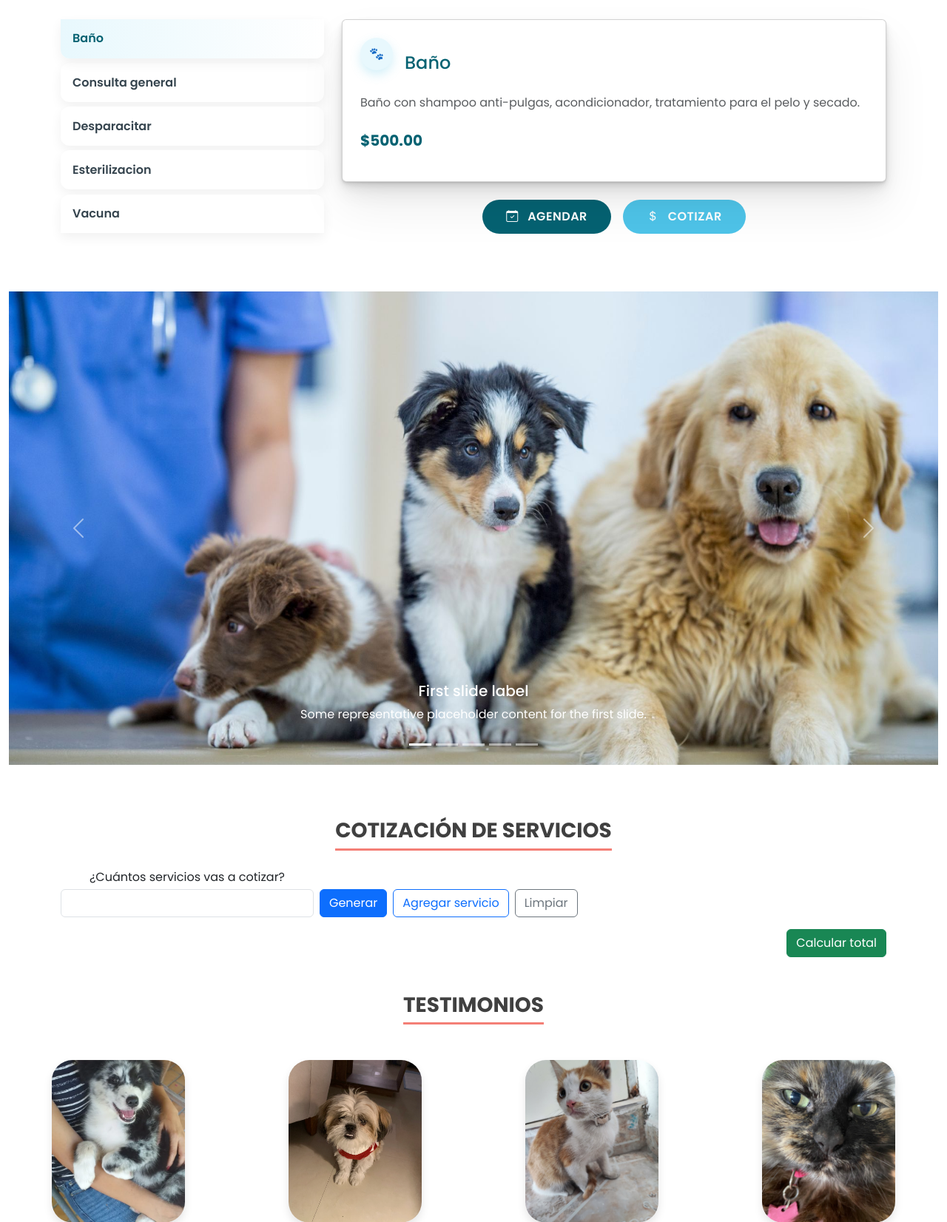
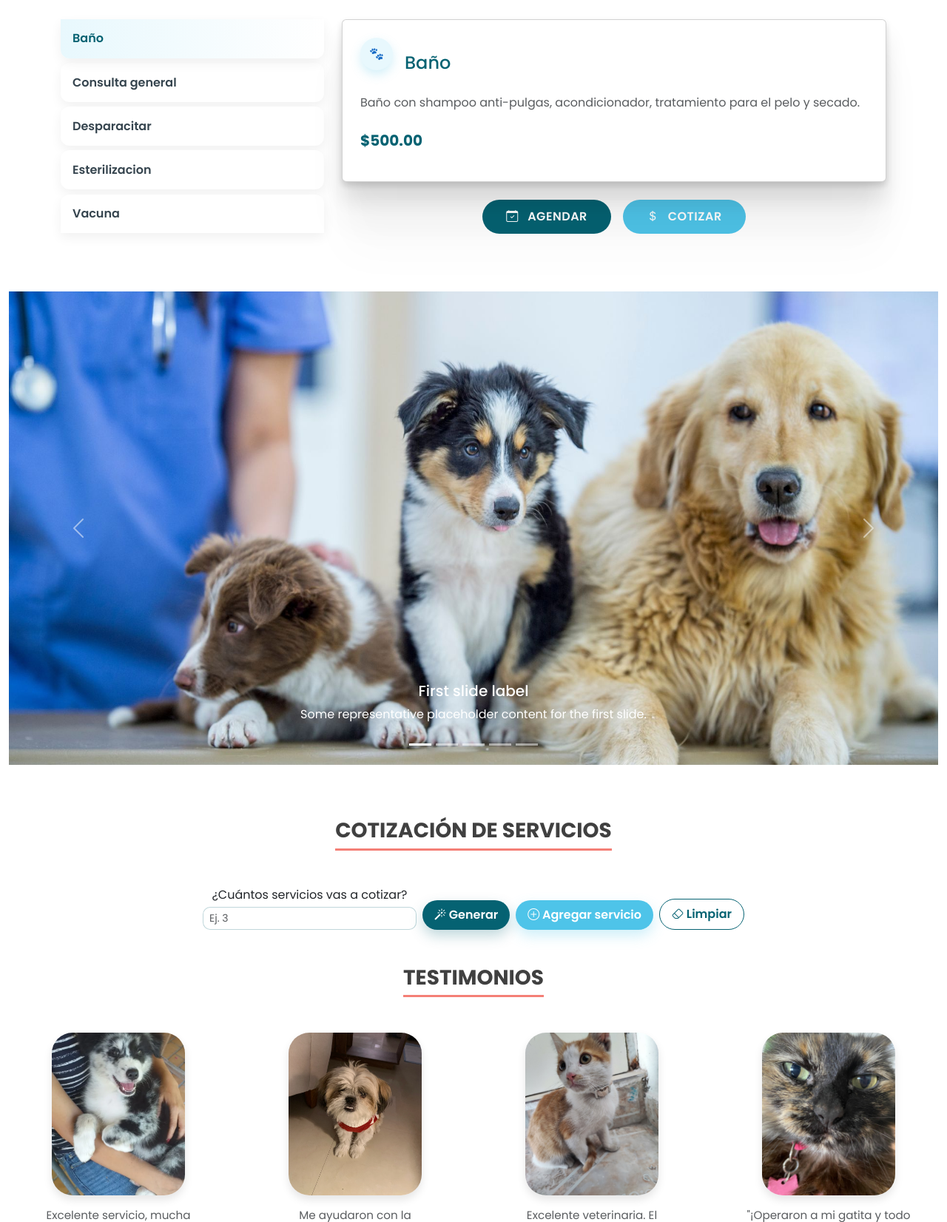
Before and after one commit to anagatuna/PIA_Eq1, a Django app: page / in a window 1280 px wide. Shown: the part 1559-3211 px from the top of the page at 74% size. Run offline with Django 5.2, Linux system fonts and the light colour scheme; data comes from the database, SQL or seed files in the repository.

Commit message:
estilo formulario cotizador

```diff
--- a/veterinaria/app/static/css/style.css
+++ b/veterinaria/app/static/css/style.css
@@ -343,8 +343,12 @@
 /* Panel derecho */
 .detalle-servicio {
   border: 0;
-  border-radius: 2rem;
-  box-shadow: rgba(0, 0, 0, 0.07) 0px 1px 2px, rgba(0, 0, 0, 0.07) 0px 2px 4px, rgba(0, 0, 0, 0.07) 0px 4px 8px, rgba(0, 0, 0, 0.07) 0px 8px 16px, rgba(0, 0, 0, 0.07) 0px 16px 32px, rgba(0, 0, 0, 0.07) 0px 32px 64px;
+  box-shadow:
+    0 100px 62px rgba(0, 0, 0, 0.02),
+    0 60px 52px rgba(0, 0, 0, 0.05),
+    0 25px 30px rgba(0, 0, 0, 0.10),
+    0 5px 10px rgba(0, 0, 0, 0.15);
+  border-radius: 23px;
   overflow: hidden;
 }
 
@@ -437,6 +441,7 @@
   object-fit: cover;
 }
 
+/* ===== Título de sección ===== */
 #cotizacion {
   color: #404040;
   font-weight: bold;
@@ -444,7 +449,154 @@
   padding-bottom: 0.5rem;
   margin-bottom: 1.5rem;
   border-bottom: 3px solid #F47F76;
-  text-transform: uppercase;
+}
+
+/* Inputs */
+.coti-input,
+.coti-toolbar .form-control {
+  border-radius: 10px !important;
+  border: 1px solid rgba(5, 98, 114, .25) !important;
+}
+
+.coti-input:focus,
+.coti-toolbar .form-control:focus {
+  outline: none;
+  border-color: var(--accent) !important;
+  box-shadow: 0 0 0 .2rem rgba(78, 196, 233, .25) !important;
+}
+
+/* ——— Botones ——— */
+.btn-coti-primary {
+  background: var(--primary) !important;
+  color: #fff !important;
+  border-radius: 999px !important;
+  border: none !important;
+  padding: .5rem 1rem !important;
+  font-weight: 600 !important;
+  box-shadow: 0 8px 18px rgba(5, 98, 114, .25) !important;
+}
+
+.btn-coti-primary:hover {
+  background: #045661 !important;
+}
+
+.btn-coti-accent {
+  background: var(--accent) !important;
+  color: #fff !important;
+  border-radius: 999px !important;
+  border: none !important;
+  padding: .5rem 1rem !important;
+  font-weight: 600 !important;
+  box-shadow: 0 8px 18px rgba(78, 196, 233, .28) !important;
+}
+
+.btn-coti-accent:hover {
+  background: #39bde2 !important;
+}
+
+.btn-coti-outline {
+  background: #fff !important;
+  color: var(--primary) !important;
+  border: 1px solid var(--primary) !important;
+  border-radius: 999px !important;
+  padding: .5rem 1rem !important;
+  font-weight: 600 !important;
+}
+
+.btn-coti-outline:hover {
+  background: rgba(142, 230, 247, .25) !important;
+}
+
+.btn-coti-success {
+  background: linear-gradient(135deg, var(--primary), #088ba0) !important;
+  color: #fff !important;
+  border: none !important;
+  border-radius: 12px !important;
+  padding: .6rem 1rem !important;
+  font-weight: 700 !important;
+  box-shadow: 0 10px 24px rgba(5, 98, 114, .28) !important;
+}
+
+.btn-coti-success:hover {
+  filter: brightness(1.05);
+}
+
+/* ——— Tabla ——— */
+.coti-table-wrap {
+  border-radius: 16px;
+  overflow: hidden;
+  box-shadow: rgba(0, 0, 0, 0.2) 0px 60px 40px -7px;
+  background: #fff;
+}
+
+/* Cabecera con gradiente (quita .table-light del thead) */
+.coti-table thead th {
+  background: var(--primary);
+  color: #fff !important;
+  border-bottom: none !important;
+}
+
+/* Celdas */
+.coti-table tbody td,
+.coti-table tfoot td {
+  color: var(--ink);
+  vertical-align: middle;
+}
+
+.coti-table tbody tr:hover {
+  background: rgba(142, 230, 247, .14);
+}
+
+/* Controles dentro de la tabla */
+.coti-table select.form-select,
+.coti-table input[type="number"].form-control {
+  border-radius: 10px;
+  padding: .25rem .5rem;
+  border: 1px solid rgba(5, 98, 114, .25);
+}
+
+.coti-table select:focus,
+.coti-table input[type="number"].form-control:focus {
+  border-color: var(--accent);
+  box-shadow: 0 0 0 .2rem rgba(78, 196, 233, .2);
+}
+
+/* Fila descuento / total */
+.coti-desc-row {
+  background: rgba(142, 230, 247, .12);
+}
+
+.coti-total-row {
+  background: linear-gradient(135deg, var(--primary), #088ba0);
+  color: #fff;
+  position: sticky;
+  bottom: 0;
+}
+
+.coti-total-row td {
+  border-top: none !important;
+}
+
+/* Icono eliminar */
+.coti-table .del {
+  color: var(--coral) !important;
+}
+
+/* ——— Animación de entrada coherente con el resto ——— */
+.anim-rise {
+  animation: rise .45s ease both;
+}
+
+@keyframes rise {
+  from {
+    opacity: 0;
+    transform: translateY(8px);
+  }
+
+  to {
+    opacity: 1;
+    transform: none;
+  }
 }
 
 /* ===== Sección testimonios ===== */
--- a/veterinaria/app/static/js/cotizar.js
+++ b/veterinaria/app/static/js/cotizar.js
@@ -3,16 +3,16 @@
         window.__cotizacionInit = true;
 
   document.addEventListener('DOMContentLoaded', () => {
-        const tbody = document.querySelector('#tabla-resultados tbody');
-        const tablaWrap = document.getElementById('tabla-wrap');
-        const totalEl = document.getElementById('total');
-        const numInput = document.getElementById('num-servicios');
-        const plantilla = document.getElementById('plantilla-servicio');
-        const OPTIONS = plantilla.innerHTML; // las <option> renderizadas por Django
-        const chkDesc = document.getElementById('chk-desc');
-        const pctDesc = document.getElementById('pct-desc');
+    const tbody      = document.querySelector('#tabla-resultados tbody');
+    const tablaWrap  = document.getElementById('tabla-wrap');
+    const totalEl    = document.getElementById('total');
+    const numInput   = document.getElementById('num-servicios');
+    const plantilla  = document.getElementById('plantilla-servicio');
+    const OPTIONS    = plantilla.innerHTML; // las <option> renderizadas por Django
+        const chkDesc    = document.getElementById('chk-desc');
+        const pctDesc    = document.getElementById('pct-desc');
 
-        const money = n => (n || 0).toLocaleString('es-MX', { style: 'currency', currency: 'MXN' });
+    const money = n => (n || 0).toLocaleString('es-MX', {style: 'currency', currency: 'MXN' });
 
     const filaHTML = () => `
         <tr>
@@ -42,85 +42,28 @@
     };
 
     const actualizarFila = (tr) => {
-            const sel = tr.querySelector('select');
-            const qty = Math.max(1, Number(tr.querySelector('input').value || 1));
-            const opt = sel.selectedOptions[0];
-            const p = opt ? Number(opt.dataset.precio || 0) : 0;
+      const sel  = tr.querySelector('select');
+        const qty  = Math.max(1, Number(tr.querySelector('input').value || 1));
+        const opt  = sel.selectedOptions[0];
+        const p    = opt ? Number(opt.dataset.precio || 0) : 0;
         const desc = opt ? (opt.dataset.desc || '') : '';
 
-            tr.querySelector('.desc').textContent = desc;
+        tr.querySelector('.desc').textContent   = desc;
         tr.querySelector('.precio').textContent = money(p);
-            tr.querySelector('.sub').textContent = money(p * qty);
+        tr.querySelector('.sub').textContent    = money(p * qty);
     };
 
-        // --- Botones ---
-        document.getElementById('btn-generar').addEventListener('click', () => {
-            const n = Math.max(1, parseInt(numInput.value) || 0);
-            if (!n) return;                 // no generar si el campo está vacío o 0
-            tbody.innerHTML = '';
-            for (let i = 0; i < n; i++) tbody.insertAdjacentHTML('beforeend', filaHTML());
-            resetResumen();
-            showTable();
-        });
-
-        document.getElementById('btn-agregar').addEventListener('click', () => {
-            // agrega exactamente 1
-            tbody.insertAdjacentHTML('beforeend', filaHTML());
-            // si estaba oculta la tabla, muéstrala
-            showTable();
-            // refleja cantidad actual en el input (no dispara change)
-            numInput.value = tbody.querySelectorAll('tr').length;
-            resetResumen();
-        });
-
-        document.getElementById('btn-limpiar').addEventListener('click', limpiarTodo);
-
-        // Si cambias el número, regenera limpio o esconde si vacío
-        numInput.addEventListener('change', () => {
-            const n = parseInt(numInput.value);
-            if (!n || n < 1) { limpiarTodo(); return; }
-            tbody.innerHTML = '';
-            for (let i = 0; i < n; i++) tbody.insertAdjacentHTML('beforeend', filaHTML());
-            resetResumen();
-            showTable();
-        });
-
-        // Habilitar / deshabilitar % descuento
-        chkDesc.addEventListener('change', () => {
-            pctDesc.disabled = !chkDesc.checked;
-            if (!chkDesc.checked) pctDesc.value = 0;
-        });
-
-        // Delegación: cambios en select/cantidad actualizan SOLO esa fila
-        tbody.addEventListener('input', (e) => {
-            const tr = e.target.closest('tr');
-            if (!tr) return;
-            if (e.target.matches('select, input[type="number"]')) {
-                actualizarFila(tr);
-                // El TOTAL solo cambia al presionar "Calcular total"
-            }
-        });
-
-        // Borrar fila
-        tbody.addEventListener('click', (e) => {
-            if (!e.target.closest('.del')) return;
-            e.target.closest('tr').remove();
-            const rows = tbody.querySelectorAll('tr').length;
-            numInput.value = rows ? rows : '';
-            if (!rows) { limpiarTodo(); } else { resetResumen(); }
-        });
-
-        // Calcular TOTAL (aplica descuento si está activo)
-        document.getElementById('btn-calcular').addEventListener('click', () => {
+    // === NUEVO: cálculo automático del total ===
+    const calcularTotal = () => {
       const rows = tbody.querySelectorAll('tr');
-            if (!rows.length) { resetResumen(); hideTable(); return; }
+        if (!rows.length) {resetResumen(); hideTable(); return; }
 
         let subtotal = 0;
       rows.forEach(tr => {
         const sel = tr.querySelector('select');
         const qty = Math.max(1, Number(tr.querySelector('input').value || 1));
         const opt = sel.selectedOptions[0];
-                const p = opt ? Number(opt.dataset.precio || 0) : 0;
+        const p   = opt ? Number(opt.dataset.precio || 0) : 0;
         subtotal += p * qty;
       });
 
@@ -131,6 +74,76 @@
       }
         totalEl.textContent = money(total);
         showTable();
+    };
+
+    // Helpers para crear N filas y recalcular
+    const crearFilas = (n) => {
+            tbody.innerHTML = '';
+        for (let i = 0; i < n; i++) tbody.insertAdjacentHTML('beforeend', filaHTML());
+        // inicializa cada fila (precios y subtotales en 0)
+        tbody.querySelectorAll('tr').forEach(actualizarFila);
+        calcularTotal();
+        showTable();
+    };
+
+    // --- Botones ---
+    document.getElementById('btn-generar').addEventListener('click', () => {
+      const n = Math.max(1, parseInt(numInput.value) || 0);
+        if (!n) return;
+        crearFilas(n);
+    });
+
+    document.getElementById('btn-agregar').addEventListener('click', () => {
+            tbody.insertAdjacentHTML('beforeend', filaHTML());
+        numInput.value = tbody.querySelectorAll('tr').length; // refleja cantidad
+        const tr = tbody.lastElementChild;
+        actualizarFila(tr);
+        calcularTotal();
+        showTable();
+    });
+
+        document.getElementById('btn-limpiar').addEventListener('click', limpiarTodo);
+
+    // Si cambias el número, regenera limpio o esconde si vacío
+    numInput.addEventListener('change', () => {
+      const n = parseInt(numInput.value);
+        if (!n || n < 1) {limpiarTodo(); return; }
+        crearFilas(n);
+    });
+
+    // Habilitar / deshabilitar % descuento y recalcular
+    chkDesc.addEventListener('change', () => {
+            pctDesc.disabled = !chkDesc.checked;
+        if (!chkDesc.checked) pctDesc.value = 0;
+        calcularTotal();
+    });
+        pctDesc.addEventListener('input', calcularTotal);
+
+    // Delegación: cambios en select/cantidad actualizan fila + total
+    tbody.addEventListener('input', (e) => {
+      const tr = e.target.closest('tr');
+        if (!tr) return;
+        if (e.target.matches('input[type="number"]')) {
+            actualizarFila(tr);
+        calcularTotal();
+      }
+    });
+    tbody.addEventListener('change', (e) => {
+      const tr = e.target.closest('tr');
+        if (!tr) return;
+        if (e.target.matches('select')) {
+            actualizarFila(tr);
+        calcularTotal();
+      }
+    });
+
+    // Borrar fila
+    tbody.addEventListener('click', (e) => {
+      if (!e.target.closest('.del')) return;
+        e.target.closest('tr').remove();
+        const rows = tbody.querySelectorAll('tr').length;
+        numInput.value = rows ? rows : '';
+        if (!rows) {limpiarTodo(); } else {calcularTotal(); }
     });
 
         // Arranque: todo limpio y tabla oculta
--- a/veterinaria/app/templates/index.html
+++ b/veterinaria/app/templates/index.html
@@ -191,26 +191,34 @@
         </div>
     </section>
 
-    <section class="container my-5 text-center">
-        <h3 class="text-center mb-4" id="cotizacion">Cotización de Servicios</h3>
+    <section class="container my-5 text-center section-cotizacion">
+        <h3 class="mb-5" id="cotizacion">COTIZACIÓN DE SERVICIOS</h3>
 
-        <div class="row g-2 align-items-end mb-3">
+        <!-- Controles -->
+        <div class="row g-2 align-items-end mb-5 justify-content-center coti-toolbar anim-rise">
             <div class="col-auto">
                 <label class="form-label mb-1">¿Cuántos servicios vas a cotizar?</label>
-                <input type="number" id="num-servicios" class="form-control" min="1">
+                <input type="number" id="num-servicios" class="form-control form-control-sm coti-input" min="1"
+                    placeholder="Ej. 3">
             </div>
             <div class="col-auto">
-                <button type="button" id="btn-generar" class="btn btn-primary">Generar</button>
+                <button type="button" id="btn-generar" class="btn btn-coti-primary">
+                    <i class="bi bi-magic"></i> Generar
+                </button>
             </div>
             <div class="col-auto">
-                <button type="button" id="btn-agregar" class="btn btn-outline-primary">Agregar servicio</button>
+                <button type="button" id="btn-agregar" class="btn btn-coti-accent">
+                    <i class="bi bi-plus-circle"></i> Agregar servicio
+                </button>
             </div>
             <div class="col-auto">
-                <button type="button" id="btn-limpiar" class="btn btn-outline-secondary">Limpiar</button>
+                <button type="button" id="btn-limpiar" class="btn btn-coti-outline">
+                    <i class="bi bi-eraser"></i> Limpiar
+                </button>
             </div>
         </div>
 
-        <!-- plantilla oculta con tus servicios -->
+        <!-- plantilla oculta -->
         <select id="plantilla-servicio" class="form-select d-none">
             <option value="">Selecciona un servicio</option>
             {% for servicio in servicios %}
@@ -221,10 +229,10 @@
             {% endfor %}
         </select>
 
-        <!-- tabla oculta hasta generar -->
-        <div id="tabla-wrap" class="table-responsive d-none">
-            <table class="table align-middle" id="tabla-resultados">
-                <thead class="table-light">
+        <!-- tabla -->
+        <div id="tabla-wrap" class="table-responsive d-none coti-table-wrap anim-rise">
+            <table class="table align-middle coti-table" id="tabla-resultados">
+                <thead>
                     <tr>
                         <th style="width:30%">Servicio</th>
                         <th style="width:10%">Cantidad</th>
@@ -236,7 +244,7 @@
                 </thead>
                 <tbody></tbody>
                 <tfoot>
-                    <tr>
+                    <tr class="coti-desc-row">
                         <td colspan="3"></td>
                         <td class="text-end">
                             <div class="form-check d-inline-flex align-items-center gap-2">
@@ -245,22 +253,18 @@
                             </div>
                         </td>
                         <td class="text-end">
-                            <input type="number" id="pct-desc" class="form-control form-control-sm text-end" min="0"
-                                max="100" value="0" disabled>
+                            <input type="number" id="pct-desc" class="form-control form-control-sm text-end coti-input"
+                                min="0" max="100" value="0" disabled>
                         </td>
                         <td></td>
                     </tr>
-                    <tr class="table-secondary">
+                    <tr class="coti-total-row">
                         <td colspan="4" class="text-end fw-bold">TOTAL</td>
                         <td class="text-end fw-bold" id="total">$0.00</td>
                         <td></td>
                     </tr>
                 </tfoot>
             </table>
-        </div>
-
-        <div class="text-end mt-3">
-            <button type="button" id="btn-calcular" class="btn btn-success">Calcular total</button>
         </div>
     </section>
 
```
Lines whose indentation alone changed are shown as unchanged.
